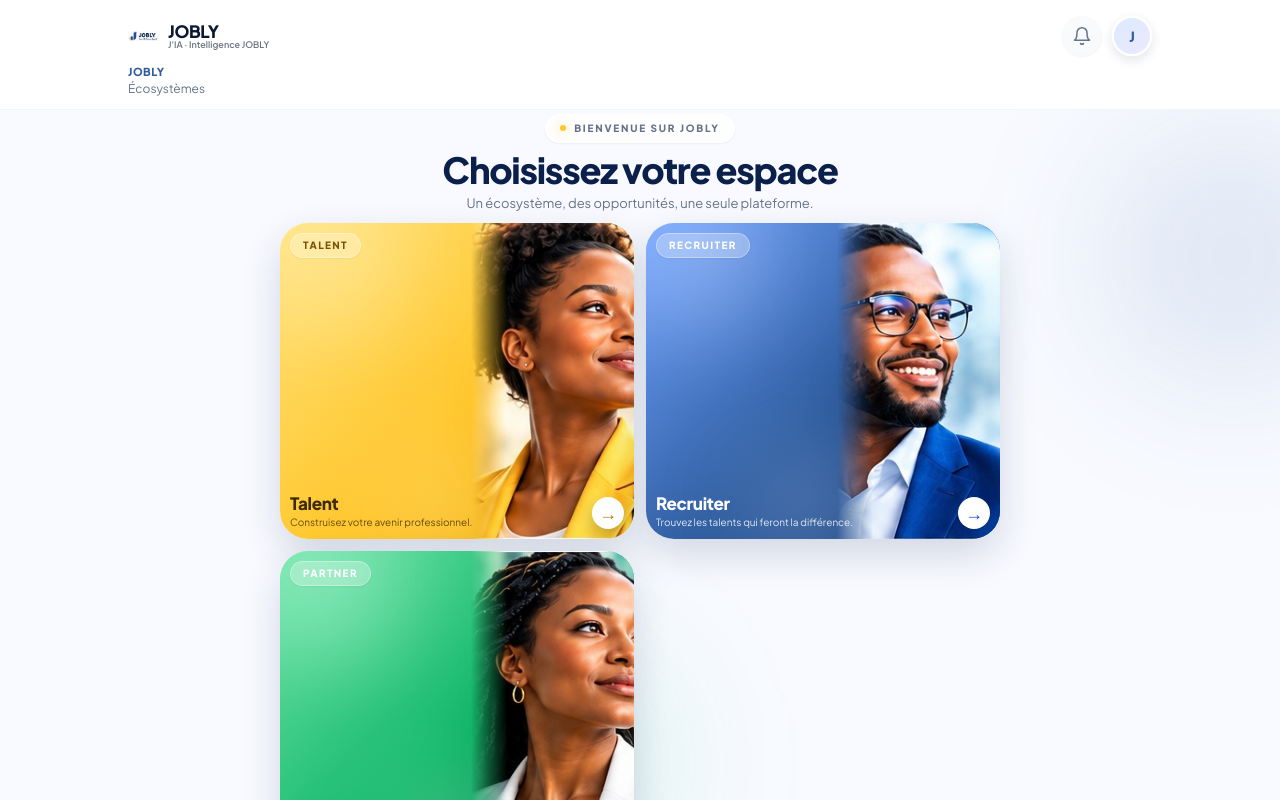
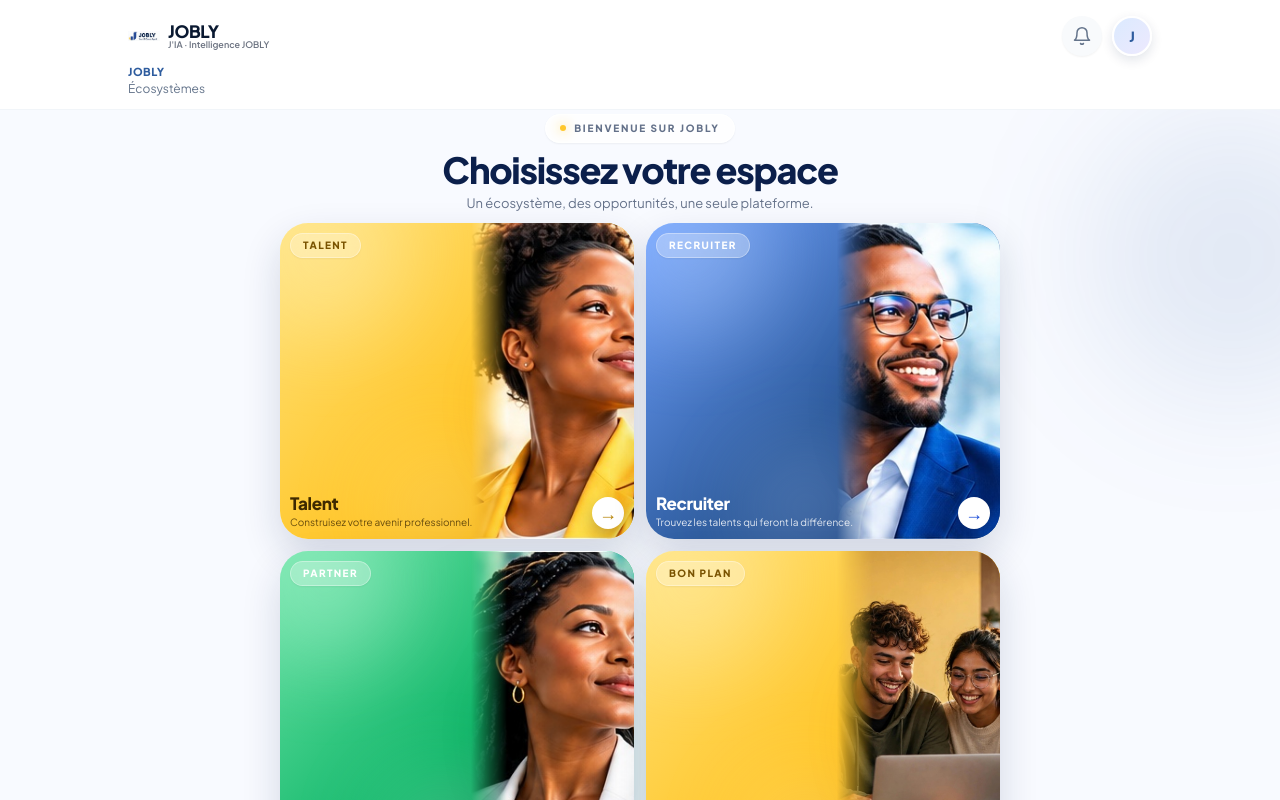
Before and after one commit to kenzimayaka-glitch/Jobly, a Next.js app: page /ecosystem in a window 1280 px wide. Built offline with nearby package versions, Linux system fonts and the light colour scheme; no server answers.

Commit message:
feat(ecosystem): expose Bon Plan by default

```diff
--- a/app/ecosystem/page.tsx
+++ b/app/ecosystem/page.tsx
@@ -35,11 +35,11 @@
             </p>
           </div>
 
-          <EcosystemSelector showBonPlan={switcher} />
+          <EcosystemSelector showBonPlan />
 
           {!switcher && (
             <div className="mt-2 rounded-[18px] border border-white bg-white/75 px-3 py-2 text-center text-[10px] leading-relaxed text-[#66738A] shadow-sm backdrop-blur">
-              Votre choix sera mémorisé pour vous faire entrer directement dans votre espace lors de vos prochaines connexions.
+              Votre choix sera mémorisé pour vous faire entrer directement dans votre espace lors de vos prochaines connexions. Les Bon Plans restent accessibles à tout moment.
             </div>
           )}
         </div>
```
